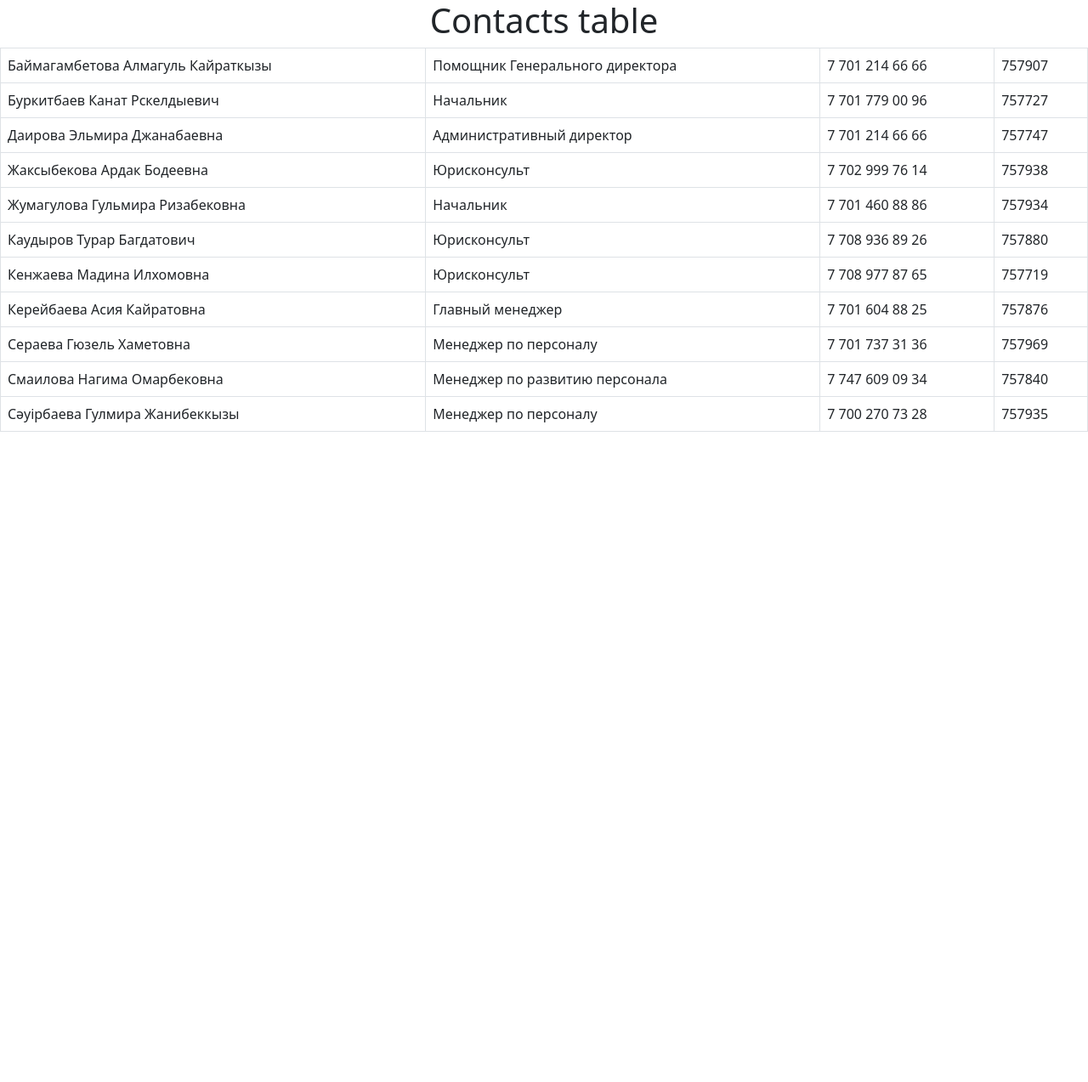
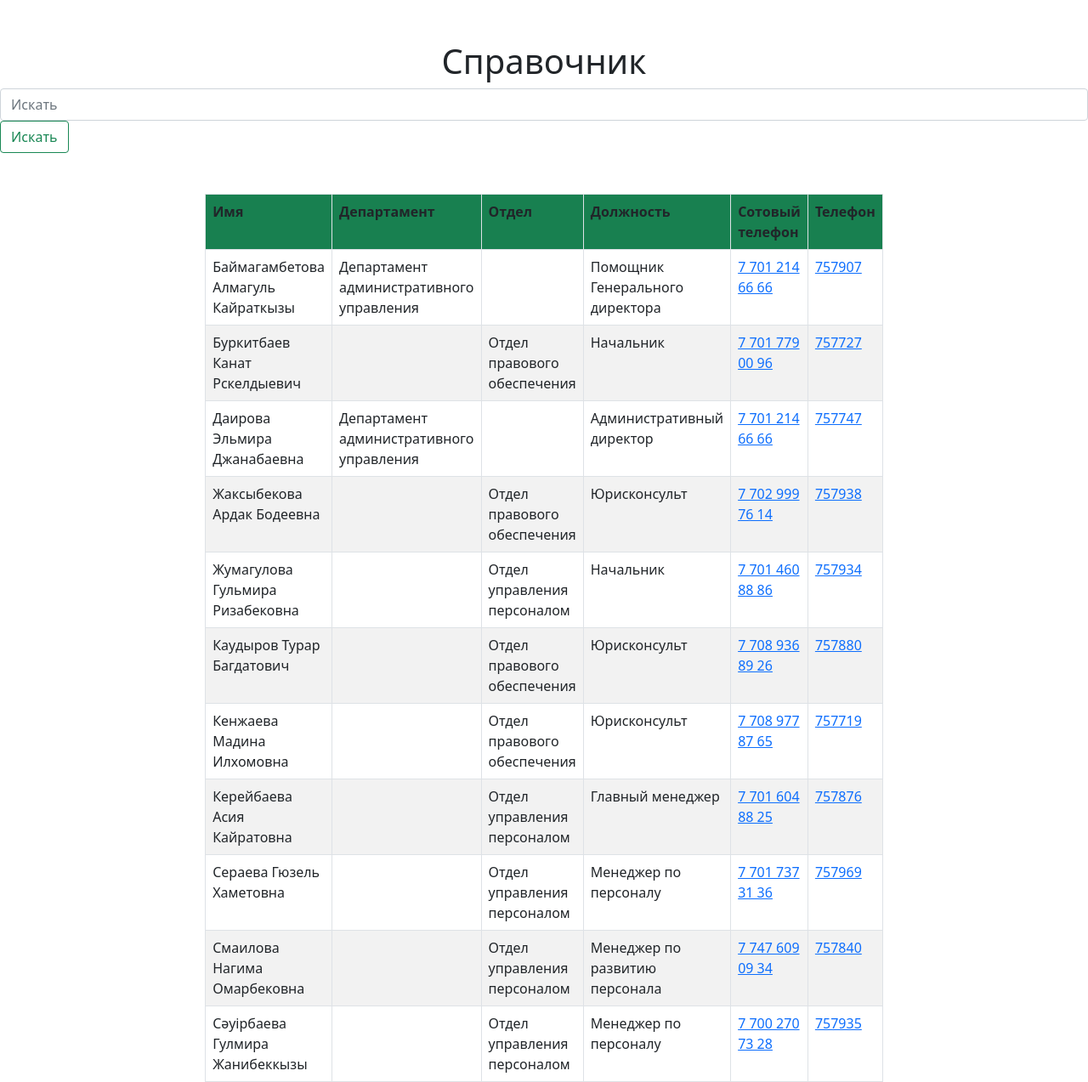
Before and after one commit to sazamat/kazmedia_contacts, a Django app: page /catalogue/ in a window 1280 px wide. Shown: the whole page at 85% size. Before the commit the page ends 508 px from the top, so only its background shows below. Run offline with Django 4.2, Linux system fonts and the light colour scheme; data comes from the database, SQL or seed files in the repository; both versions use the stored data as it was after the commit.

Commit message:
Displayed in paged and added searching on name,cell phone and position fields

```diff
--- a/catalogue/admin.py
+++ b/catalogue/admin.py
@@ -27,7 +27,7 @@ class EmployeeAdmin(admin.ModelAdmin):
     list_display = ('name', 'department', 'is_published')
     # search_fields = ('name', 'department')
     list_editable = ('is_published',)
-    list_filter = ('is_published', 'department')
+    list_filter = ('division', 'department')
 
 
 admin.site.register(Employee, EmployeeAdmin)
--- a/catalogue/models.py
+++ b/catalogue/models.py
@@ -39,11 +39,11 @@ class Employee(models.Model):
     name = models.CharField(max_length=120, verbose_name='Имя')
     department = models.ForeignKey('Department', verbose_name='Департамент', blank=True, on_delete=models.SET_NULL,
                                    null=True)
-    division = models.ForeignKey('Division', blank=True, on_delete=models.SET_NULL, null=True)
-    position = models.CharField(max_length=120)
+    division = models.ForeignKey('Division', blank=True, on_delete=models.SET_NULL, null=True, verbose_name='Отдел')
+    position = models.CharField(max_length=120, verbose_name='Позиция')
     is_published = models.BooleanField(blank=True, default=True, verbose_name='Публикация')
-    cell = models.CharField(max_length=120, blank=True)
-    phone = models.ForeignKey('Phone', blank=True, on_delete=models.SET_NULL, null=True)
+    cell = models.CharField(max_length=120, blank=True, verbose_name='Сотовый телефон')
+    phone = models.ForeignKey('Phone', blank=True, on_delete=models.SET_NULL, null=True, verbose_name='Телефон')
 
     def __str__(self):
         return self.name
--- a/catalogue/templates/contacts.html
+++ b/catalogue/templates/contacts.html
@@ -6,19 +6,48 @@
     <link href="https://cdn.jsdelivr.net/npm/bootstrap@5.1.3/dist/css/bootstrap.min.css" rel="stylesheet" integrity="sha384-1BmE4kWBq78iYhFldvKuhfTAU6auU8tT94WrHftjDbrCEXSU1oBoqyl2QvZ6jIW3" crossorigin="anonymous">
 </head>
 <body>
-    <h1 class="text-center">Contacts table</h1>
-        <table class="table table-bordered">
 
+
+
+    <h1 class="text-center mt-5">Справочник</h1>
+
+    <form action="" class="form-inline my-2 my-lg-0">
+        <input type="search" class="form-control mr-sm-2" placeholder="Искать" name="q" aria-label="search">
+        <button class="btn btn-outline-success my-2 my-sm-0" type="submit">Искать </button>
+    </form>
+
+        <table class="table table-bordered table-striped table-hover mt-5" style=" margin: auto; width: 50% !important;">
+        <tr class="bg-success">
+        <th>Имя</th>
+        <th>Департамент</th>
+        <th>Отдел</th>
+        <th>Должность</th>
+        <th>Сотовый телефон</th>
+        <th>Телефон</th>
+        </tr>
             {% for contact in  contact_list %}
 
-{#                <h6 class="text-center">{{ contact.department }}</h6>#}
+
+{#               {{% if count == 0 %}#}
+
+{#               {% endif %} }#}
+
+
 
 
             <tr>
                 <td>{{ contact.name }}</td>
+                <td>{% if contact.department  %}
+                {{ contact.department }}
+                {% endif %}</td>
+
+
+                <td>{% if contact.division  %}
+                {{ contact.division }}
+                {% endif %} </td>
                 <td>{{ contact.position }} </td>
-                <td>{{ contact.cell }} </td>
-                <td>{{ contact.phone }} </td>
+                <td><a href="tel:{{ contact.cell }}">{{ contact.cell }}</a> </td>
+                <td><a href="tel:{{ contact.phone }}"> {{ contact.phone }} </a>  </td>
 
 
             </tr>
--- a/catalogue/views.py
+++ b/catalogue/views.py
@@ -1,8 +1,17 @@
+from django.db.transaction import commit
 from django.shortcuts import render
 from django.http import HttpResponse
 from .models import *
+from django.db.models import Q
 
 
 def all_contacts(request):
-    contact_list = Employee.objects.all()
+    if 'q' in request.GET:
+        q = request.GET["q"]
+        # contact_list = Employee.objects.filter(name__icontains=q)
+        multiple_q = Q(Q(name__icontains=q) | Q(cell__icontains=q) | Q(position__icontains=q))
+        contact_list = Employee.objects.filter(multiple_q)
+    else:
+        contact_list = Employee.objects.all()
+
     return render(request, 'contacts.html', {'contact_list': contact_list})
--- a/kazmedia/settings.py
+++ b/kazmedia/settings.py
@@ -38,6 +38,7 @@ INSTALLED_APPS = [
     'django.contrib.messages',
     'django.contrib.staticfiles',
     'catalogue.apps.CatalogueConfig'
+
 ]
 
 MIDDLEWARE = [
```
Also changed, not shown: db.sqlite3.
